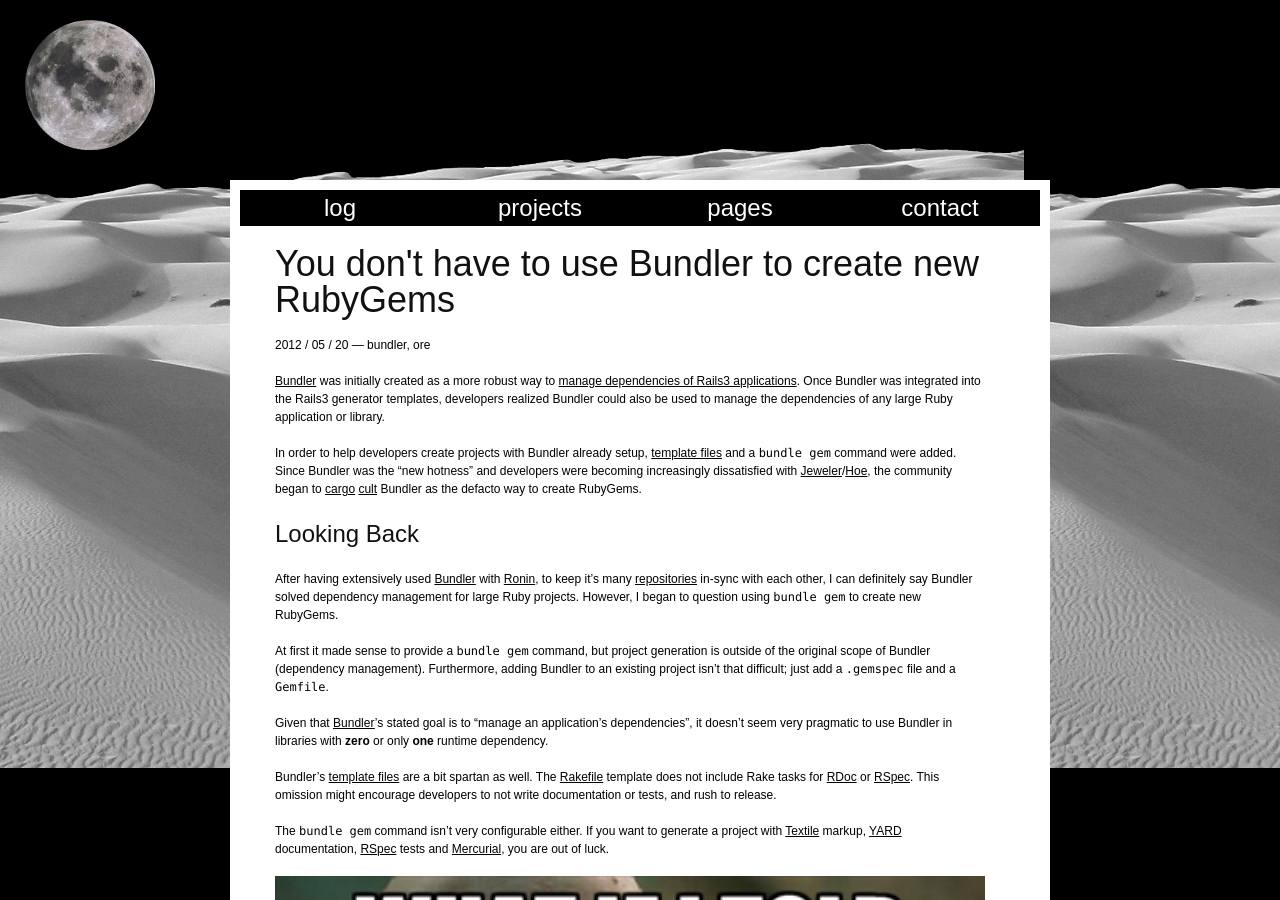
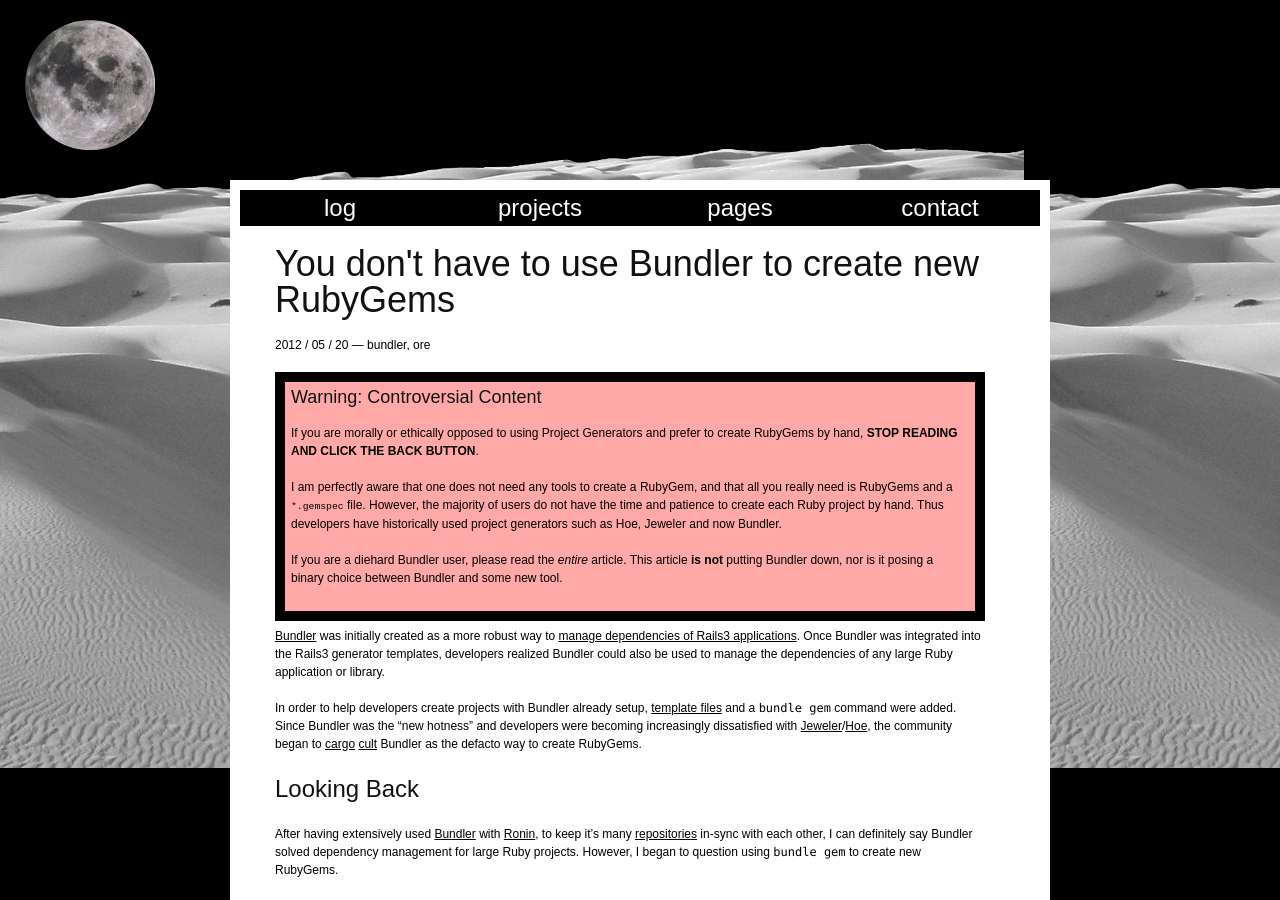
Before and after one commit to postmodern/postmodern.github.io, a Jekyll site: the page built from _posts/2012-05-20-you-dont-have-to-use-bundler-to-create-new-rubygems.md, in a window 1280 px wide and 900 px high. Built offline with Jekyll 4.4.1, drawn with Linux system fonts in a browser that asks for light colours; Markdown is read by kramdown in place of the engine named in the settings; comment, search, counter and statistics services are not loaded.

Commit message:
Added a warning to the article for DIY-gemspec developers and diehard Bundler users.

```diff
--- a/_posts/2012-05-20-you-dont-have-to-use-bundler-to-create-new-rubygems.md
+++ b/_posts/2012-05-20-you-dont-have-to-use-bundler-to-create-new-rubygems.md
@@ -5,6 +5,30 @@ tags:
   - ore
   - bundler
 ---
+
+<div class="warning">
+  <h3>Warning: Controversial Content</h3>
+
+  <p>
+  If you are morally or ethically opposed to using Project Generators
+  and prefer to create RubyGems by hand,
+  <strong>STOP READING AND CLICK THE BACK BUTTON</strong>.
+  </p>
+
+  <p>
+  I am perfectly aware that one does not need any tools to create a RubyGem,
+  and that all you really need is RubyGems and a <kbd>*.gemspec</kbd>
+  file. However, the majority of users do not have the time and patience
+  to create each Ruby project by hand. Thus developers have historically used
+  project generators such as Hoe, Jeweler and now Bundler.
+  </p>
+
+  <p>
+  If you are a diehard Bundler user, please read the <em>entire</em> article.
+  This article <strong>is not</strong> putting Bundler down,
+  nor is it posing a binary choice between Bundler and some new tool.
+  </p>
+</div>
 
 [Bundler] was initially created as a more robust way to [manage dependencies
 of Rails3 applications][1]. Once Bundler was integrated
```
